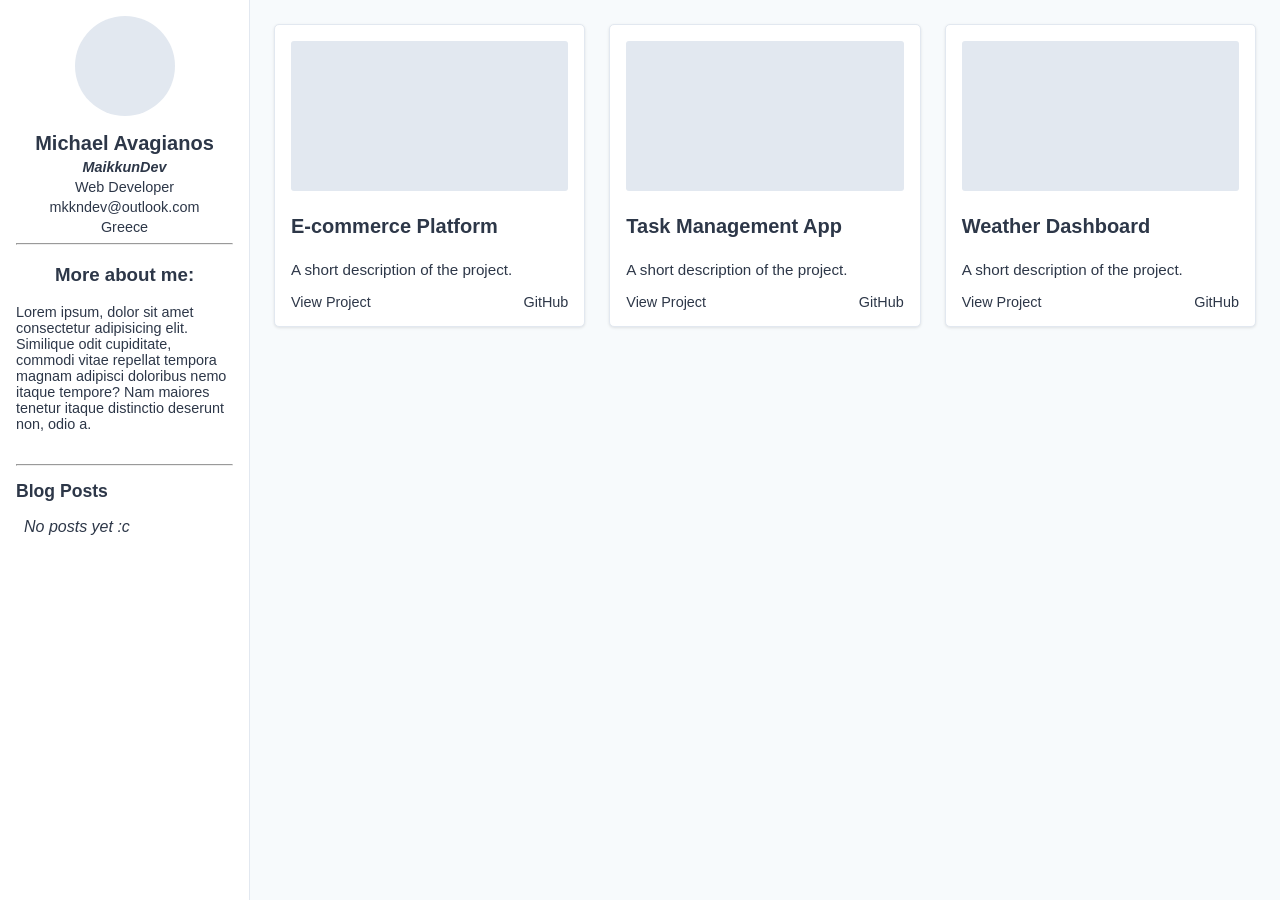
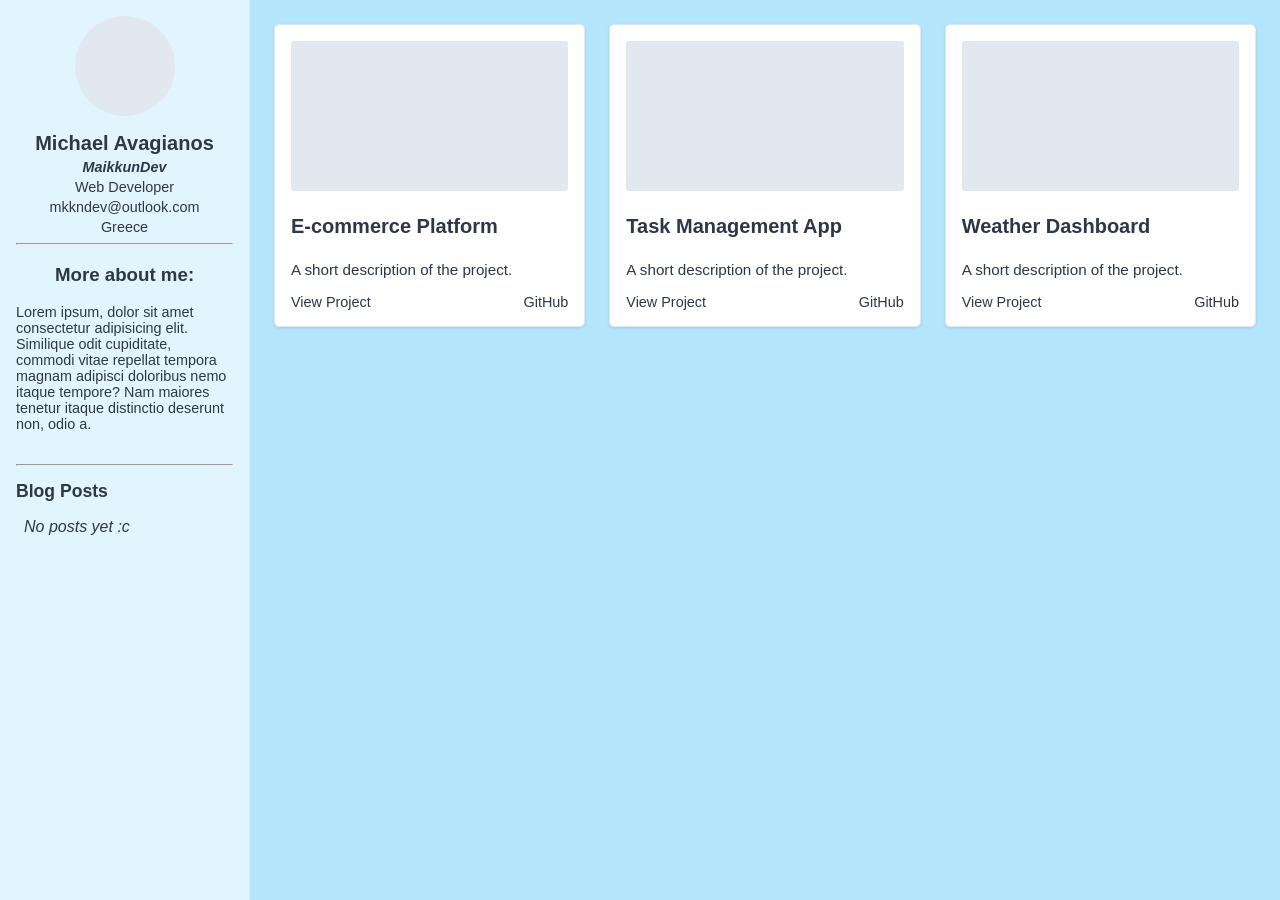
Before and after one commit to maikkundev/maikkundev.github.io, a Jekyll site: the page built from index.html, in a window 1280 px wide. Built offline with Jekyll 4.4.1, drawn with Linux system fonts in a browser that asks for light colours.

Commit message:
feat: made background light blue

```diff
--- a/assets/css/main.scss
+++ b/assets/css/main.scss
@@ -7,6 +7,8 @@ $primary-bg: #f7fafc;
 $white: #ffffff;
 $text-color: #2d3748;
 $border-color: #e2e8f0;
+$content-bg-color: #b3e5fc;
+$sidebar-bg-color: #e1f5fe;
 
 /* Global Styles */
 body {
@@ -14,6 +16,7 @@ body {
   font-family: sans-serif;
   background-color: $primary-bg;
   color: $text-color;
+  background-color: $content-bg-color;
 }
 
 a {
@@ -34,7 +37,7 @@ a {
 /* Sidebar Styles */
 .sidebar {
   width: $sidebar-width;
-  background-color: $white;
+  background-color: $sidebar-bg-color;
   border-right: 1px solid $border-color;
   padding: 1rem;
   box-sizing: border-box;
```
